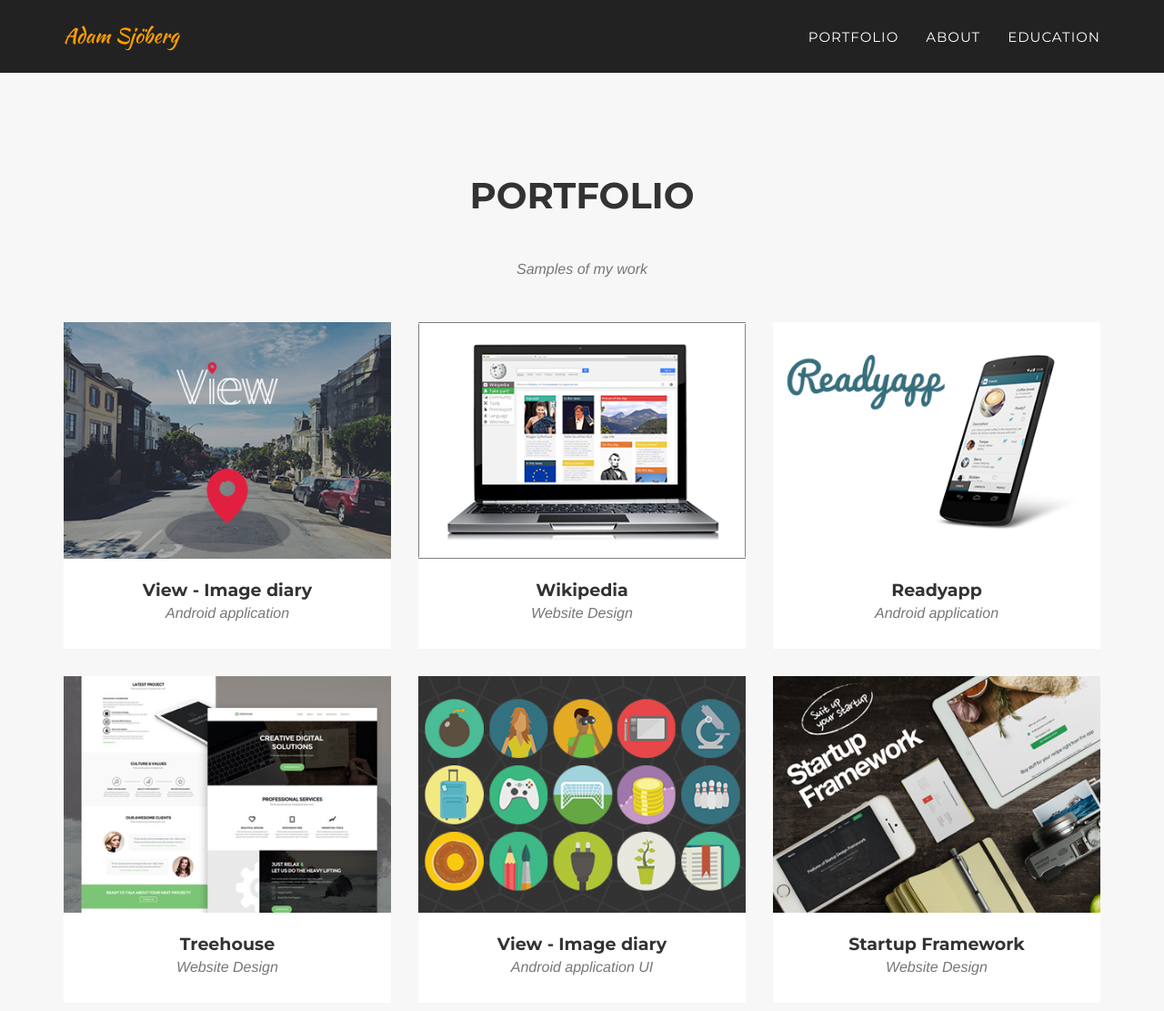
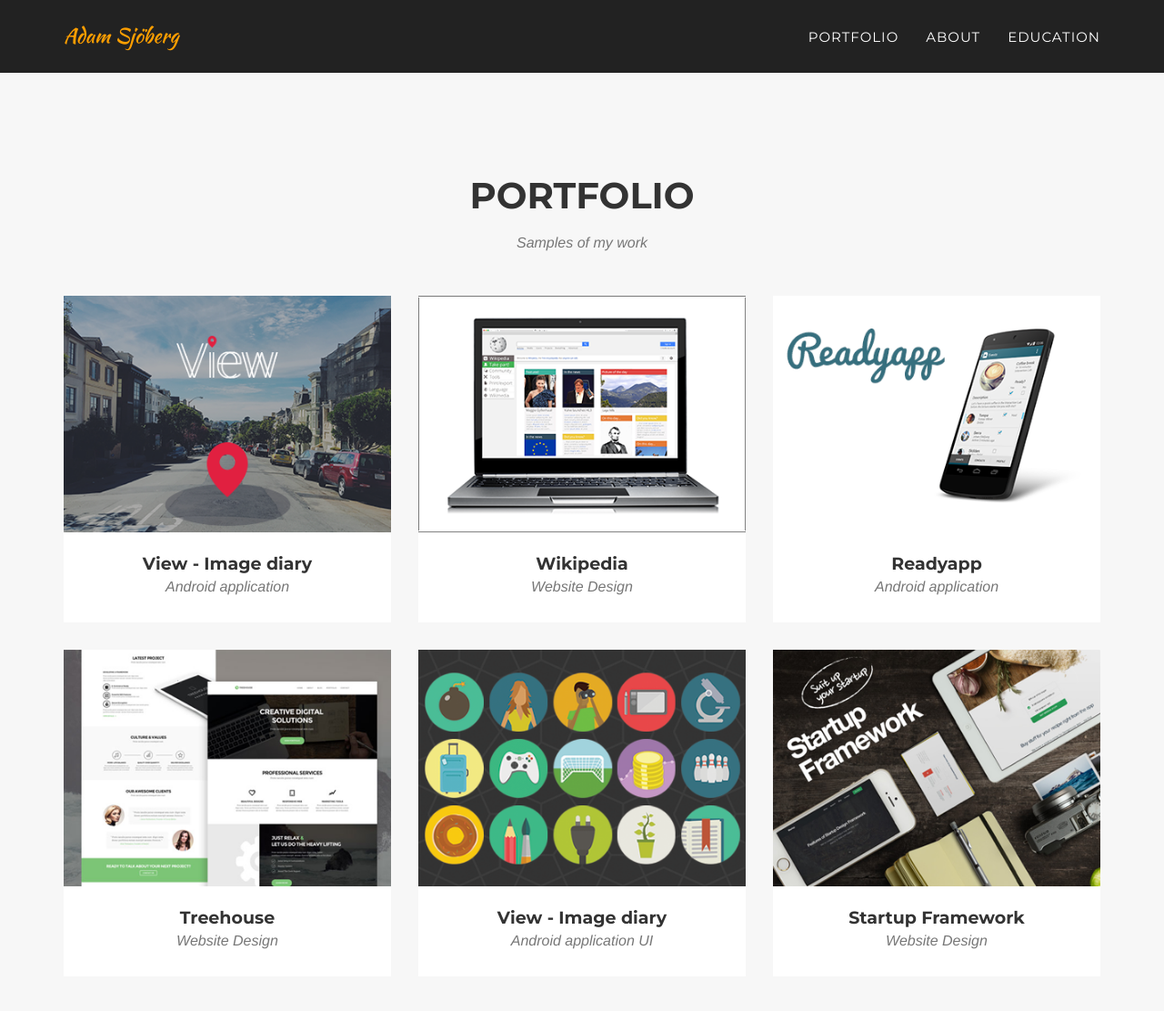
Before and after one commit to Adamsjoberg/Adamsjoberg.github.io, a Jekyll site: the page built from index.html, in a window 1280 px wide and 1400 px high, scrolled down 715 px. Shown: the top 1111 px of the window at 91% size. Built offline with Jekyll 4.4.1, drawn with Linux system fonts in a browser that asks for light colours; some web fonts are replaced.

Commit message:
15 px margin

```diff
--- a/_includes/css/agency.css
+++ b/_includes/css/agency.css
@@ -331,7 +331,7 @@
 
 section h2.section-heading {
     margin-top: 0;
-    margin-bottom: 50px;
+    margin-bottom: 15px;
     font-size: 40px;
 }
 
```
